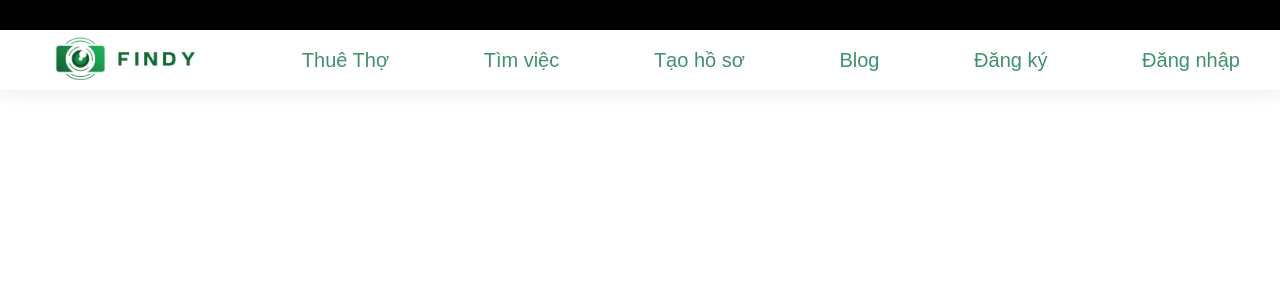
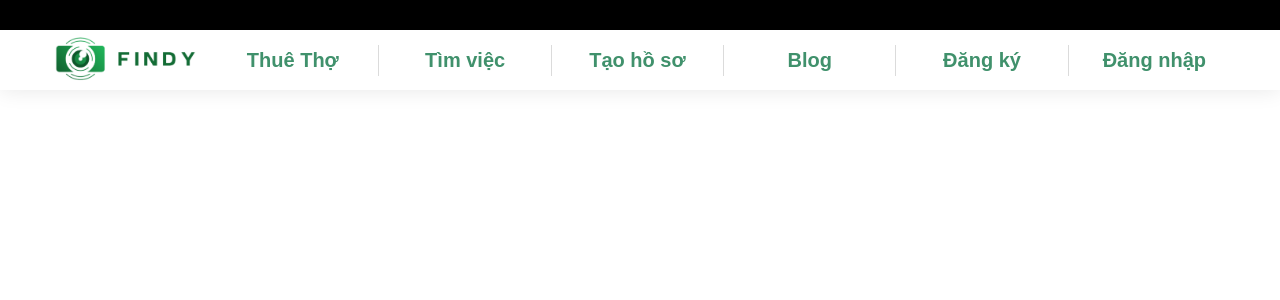
Before and after one commit to ltmyhau/Findy-web, a PHP site: page /assets/php/header.php in a window 1280 px wide. Shown: the top 300 px of the page. Run offline with PHP 8.4, Linux system fonts and the light colour scheme.

Commit message:
Update main.css

```diff
--- a/assets/php/main.css
+++ b/assets/php/main.css
@@ -36,9 +36,20 @@
     height: 50px;
 }
 
+.navbar__heading {
+    flex: 1;
+    text-align: center;
+    padding: 4px 32px;
+    border-right: 1px solid var(--border-color);
+}
+
+.navbar__heading:last-child {
+    border: none;
+}
+
 .navbar__heading-link {
     font-size: 2rem;
-    font-weight: 500;
+    font-weight: 700;
     text-decoration: none;
     color: var(--main-color);
 }
@@ -403,10 +414,13 @@
 
 .complete_items{
     margin: 20px 0;
+    text-align: justify;
+    line-height: 1.4;
 }
 
 .complete_items--content h1{
     font-size: 2.2rem;
+    margin-bottom: 8px;
 }
 
 .complete_items--content p{
```
